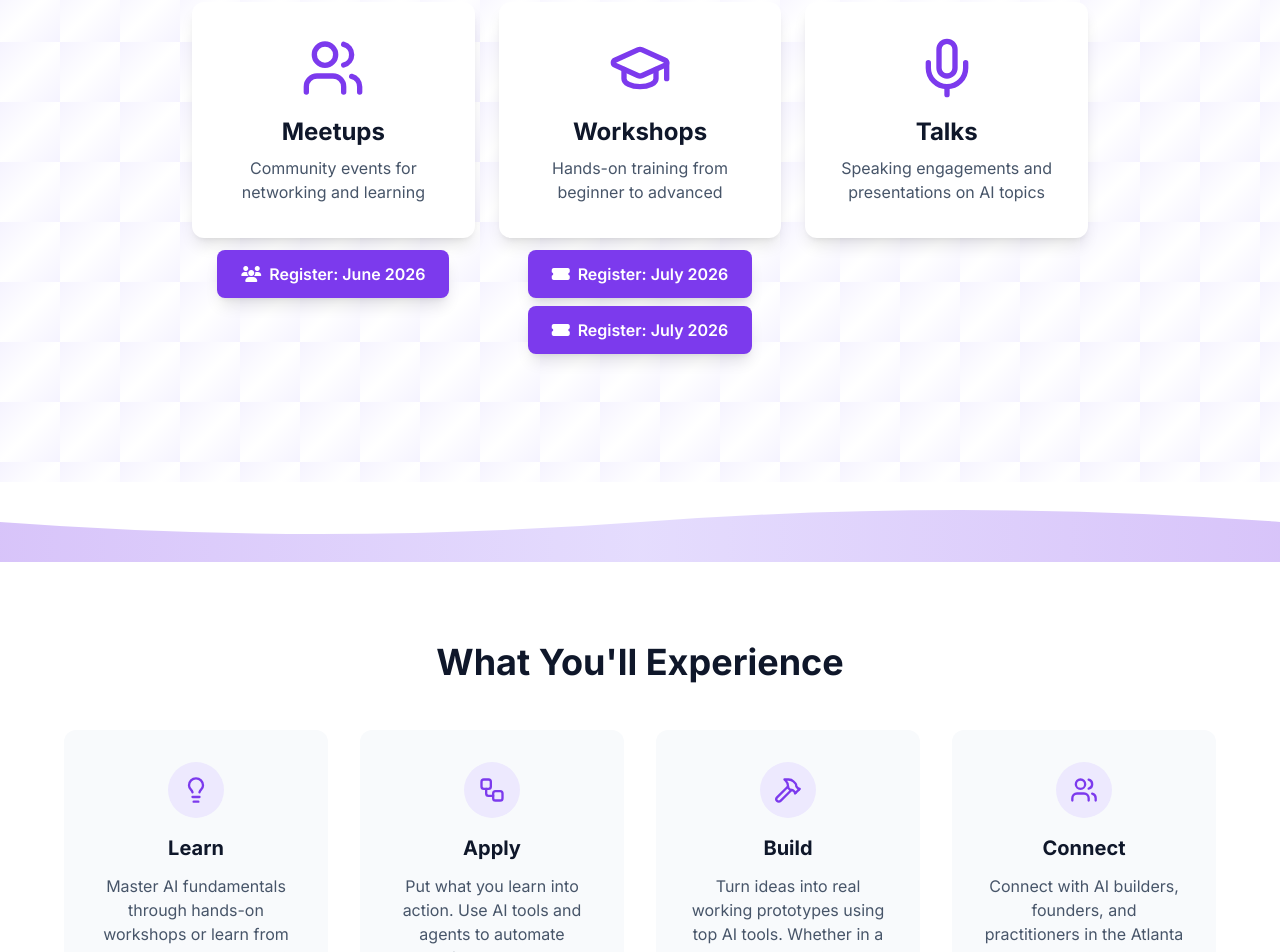
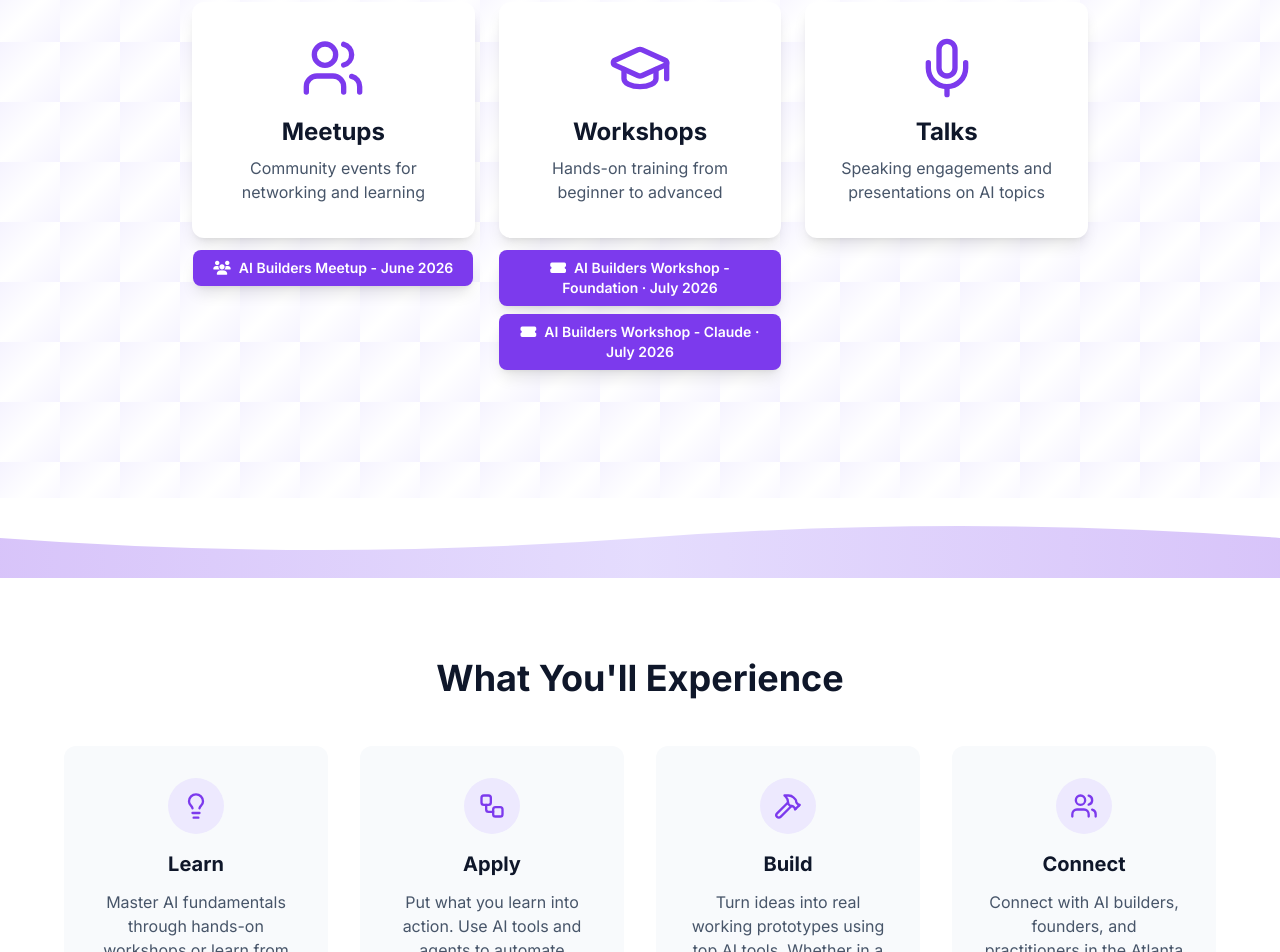
Before and after one commit to pulsarventures/aimusings.site, a Jekyll site: the page built from index.html, in a window 1280 px wide. Shown: the part 398-1350 px from the top of the page. Built offline with Jekyll 4.4.1, drawn with Linux system fonts in a browser that asks for light colours; nearby versions of some CDN libraries; the list of posts is cut into pages by our own code.

Commit message:
Update hero buttons with descriptive labels: AI Builders Meetup, Workshop Foundation, Workshop Claude
Co-Authored-By: Claude Opus 4.6 <noreply@anthropic.com>

```diff
--- a/index.html
+++ b/index.html
@@ -59,8 +59,8 @@ description: "Comprehensive AI engagement activities: Connect at meetups, build
                         <p class="text-slate-600">Community events for networking and learning</p>
                     </a>
                     {% if meetup_next %}
-                        <a href="{{ meetup_next.registration_link }}" target="_blank" class="mt-3 px-6 py-3 bg-brand-600 text-white rounded-lg hover:bg-brand-700 transition-colors font-semibold shadow-lg hover:shadow-xl">
-                            <i class="fas fa-users mr-2"></i>Register: {{ meetup_next.date | date: "%B %Y" }}
+                        <a href="{{ meetup_next.registration_link }}" target="_blank" class="mt-3 px-5 py-2 bg-brand-600 text-white rounded-lg hover:bg-brand-700 transition-colors font-semibold shadow-lg hover:shadow-xl text-sm">
+                            <i class="fas fa-users mr-2"></i>AI Builders Meetup - {{ meetup_next.date | date: "%B %Y" }}
                         </a>
                     {% endif %}
                 </div>
@@ -75,17 +75,17 @@ description: "Comprehensive AI engagement activities: Connect at meetups, build
                         <p class="text-slate-600">Hands-on training from beginner to advanced</p>
                     </a>
                     {% if ws200_next %}
-                        <a href="{{ ws200_next.registration_link }}" target="_blank" class="mt-3 px-6 py-3 bg-brand-600 text-white rounded-lg hover:bg-brand-700 transition-colors font-semibold shadow-lg hover:shadow-xl">
-                            <i class="fas fa-ticket-alt mr-2"></i>Register: {{ ws200_next.date | date: "%B %Y" }}
+                        <a href="{{ ws200_next.registration_link }}" target="_blank" class="mt-3 px-5 py-2 bg-brand-600 text-white rounded-lg hover:bg-brand-700 transition-colors font-semibold shadow-lg hover:shadow-xl text-sm">
+                            <i class="fas fa-ticket-alt mr-2"></i>AI Builders Workshop - Foundation · {{ ws200_next.date | date: "%B %Y" }}
                         </a>
                     {% endif %}
                     {% if ws300_next %}
-                        <a href="{{ ws300_next.registration_link }}" target="_blank" class="mt-2 px-6 py-3 bg-brand-600 text-white rounded-lg hover:bg-brand-700 transition-colors font-semibold shadow-lg hover:shadow-xl">
-                            <i class="fas fa-ticket-alt mr-2"></i>Register: {{ ws300_next.date | date: "%B %Y" }}
+                        <a href="{{ ws300_next.registration_link }}" target="_blank" class="mt-2 px-5 py-2 bg-brand-600 text-white rounded-lg hover:bg-brand-700 transition-colors font-semibold shadow-lg hover:shadow-xl text-sm">
+                            <i class="fas fa-ticket-alt mr-2"></i>AI Builders Workshop - Claude · {{ ws300_next.date | date: "%B %Y" }}
                         </a>
                     {% elsif ws300_scheduled %}
-                        <a href="#workshops" class="mt-2 px-6 py-3 bg-brand-600 text-white rounded-lg hover:bg-brand-700 transition-colors font-semibold shadow-lg hover:shadow-xl">
-                            <i class="fas fa-ticket-alt mr-2"></i>{{ ws300_scheduled.dates }} - {{ ws300_scheduled.platform }} Series
+                        <a href="#workshops" class="mt-2 px-5 py-2 bg-brand-600 text-white rounded-lg hover:bg-brand-700 transition-colors font-semibold shadow-lg hover:shadow-xl text-sm">
+                            <i class="fas fa-ticket-alt mr-2"></i>AI Builders Workshop - Claude · {{ ws300_scheduled.date | date: "%B %Y" }}
                         </a>
                     {% endif %}
                 </div>
```
